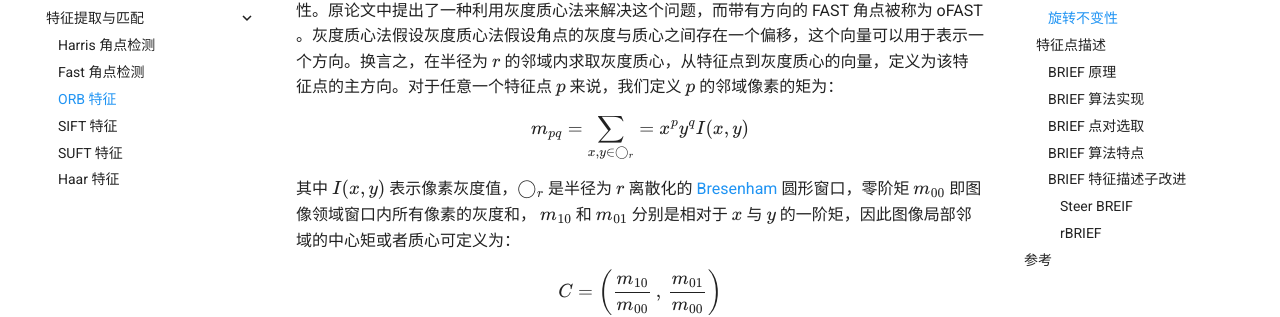
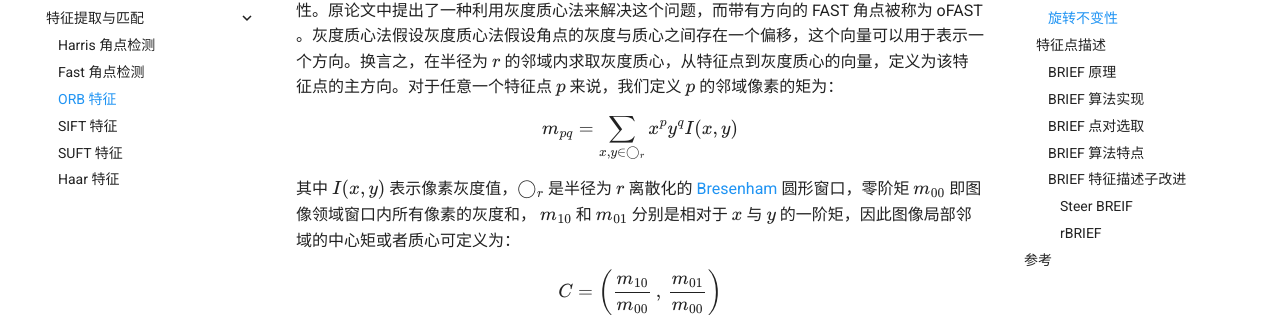
Before and after one commit to LSXiang/Journey2SLAM, an MkDocs documentation site: the page built from docs/computer_vision/ORB.md, in a window 1280 px wide and 900 px high, scrolled down 531 px. Shown: the part 144-461 px from the top of the window. Built offline with MkDocs 1.6.1 and Material for MkDocs 9.7.7, drawn with Linux system fonts in a browser that asks for light colours; formulas are drawn with MathJax 3; comment, search, counter and statistics services are not loaded.

Commit message:
fix a mistake

```diff
--- a/docs/computer_vision/ORB.md
+++ b/docs/computer_vision/ORB.md
@@ -21,7 +21,7 @@ $$
 FAST 检测特征点不具备尺度不变性，可以借助尺度空间理论构建图像高斯金字塔，然后在每一层金字塔图像上检测角点，以实现尺度不变性。对于 FAST 特征点不具有方向，即不具备旋转不变性。原论文中提出了一种利用灰度质心法来解决这个问题，而带有方向的 FAST 角点被称为 oFAST 。灰度质心法假设灰度质心法假设角点的灰度与质心之间存在一个偏移，这个向量可以用于表示一个方向。换言之，在半径为 $r$ 的邻域内求取灰度质心，从特征点到灰度质心的向量，定义为该特征点的主方向。对于任意一个特征点 $p$ 来说，我们定义 $p$ 的邻域像素的矩为：
 
 $$
-m_{pq} = \sum_{x,y\in \bigcirc_r} = x^p y^q I(x,y)
+m_{pq} = \sum_{x,y\in \bigcirc_r} x^p y^q I(x,y)
 $$
 
 其中 $I(x,y)$ 表示像素灰度值，$\bigcirc_r$ 是半径为 $r$ 离散化的 [Bresenham](https://en.wikipedia.org/wiki/Bresenham%27s_line_algorithm) 圆形窗口，零阶矩 $m_{00}$ 即图像领域窗口内所有像素的灰度和， $m_{10}$ 和 $m_{01}$ 分别是相对于 $x$ 与 $y$ 的一阶矩，因此图像局部邻域的中心矩或者质心可定义为：
```
